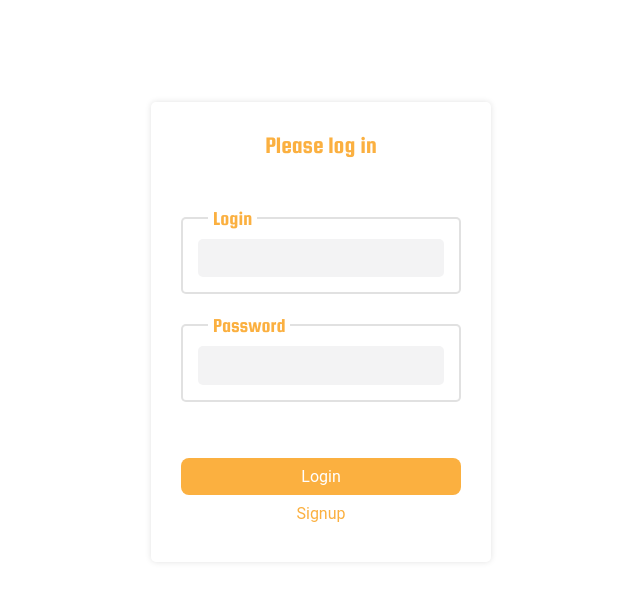
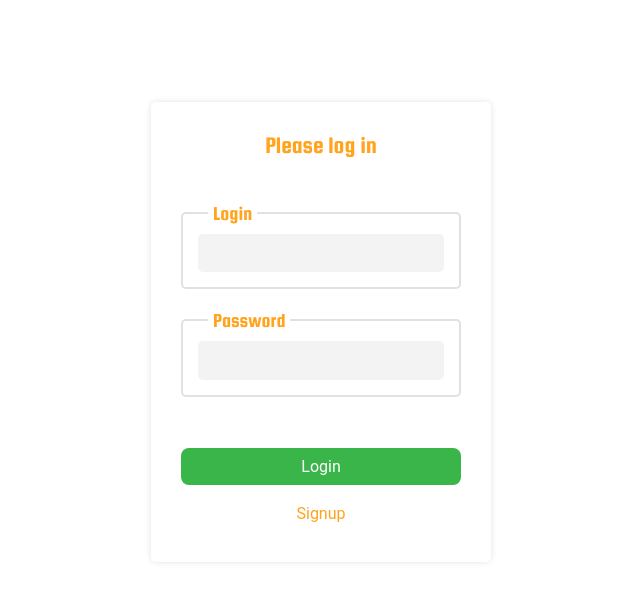
Before and after one commit to sergrage/monsters_invasion_defense_game, a React (Vite) app in the folder packages/client/: page /login in a window 1280 px wide. Shown: the top 602 px of the page, without its empty margins (319-959 px from the left). Built offline with nearby package versions, Linux system fonts and the light colour scheme; no server answers; a web font is replaced by a local one.

Commit message:
style: add extra label, btn transition, upd colors

```diff
--- a/packages/client/src/pages/login/style.module.scss
+++ b/packages/client/src/pages/login/style.module.scss
@@ -17,7 +17,7 @@
 }
 
 .title {
-  color: var(--primary-light);
+  color: var(--primary-strong);
   font-size: 24px;
   user-select: none;
 }
@@ -31,4 +31,5 @@
 .btns-wrapper {
   display: flex;
   flex-direction: column;
+  gap: 10px;
 }
--- a/packages/client/src/ui/button/style.module.scss
+++ b/packages/client/src/ui/button/style.module.scss
@@ -4,15 +4,41 @@
   height: 37px;
   border-radius: 8px;
   color: var(--white);
-  background-color: var(--primary-light);
+  background-color: var(--positive);
   transition:
     box-shadow var(--transition-bezier),
-    background-color var(--transition-bezier);
+    background-color var(--transition-bezier),
+    letter-spacing 200ms ease-in-out;
 
   &.transparent {
     background-color: transparent;
-    color: var(--primary-light);
-    transition: text-shadow var(--transition-bezier);
+    color: var(--primary-strong);
+    transition:
+      letter-spacing 200ms ease-in-out,
+      color 200ms ease-in-out;
+
+    &:before,
+    &:after {
+      display: block;
+      position: absolute;
+      content: " ";
+      width: 0%;
+      height: 2px;
+      transition:
+        width 200ms ease-in-out,
+        background-color 200ms ease-in-out;
+      background-color: #ff990000;
+    }
+
+    &:before {
+      right: 68%;
+      bottom: calc(50% - 1px);
+    }
+
+    &:after {
+      left: 68%;
+      bottom: calc(50% - 1px);
+    }
   }
 
   &.dangerous {
@@ -21,10 +47,19 @@
 
   &:hover {
     box-shadow: 0px 0px 5px 0px var(--shadow-strong);
+    letter-spacing: 3px;
 
     &.transparent {
       box-shadow: 0px 0px 0px 0px var(--black);
-      text-shadow: 0px 0px 0.7px var(--shadow-strong);
+      letter-spacing: 3px;
+      color: #ff9900;
+
+      &:hover:after,
+      &:hover:before {
+        transition: width 250ms ease-in-out;
+        background-color: #ff9900;
+        width: 30%;
+      }
     }
   }
 
@@ -33,7 +68,8 @@
 
     &.transparent {
       box-shadow: 0px 0px 0px 0px var(--black);
-      text-shadow: 0px 0px 0.2px var(--shadow-strong);
+      letter-spacing: 5px;
+      color: rgb(180, 211, 43);
     }
   }
 
--- a/packages/client/src/ui/input/style.module.scss
+++ b/packages/client/src/ui/input/style.module.scss
@@ -14,6 +14,10 @@
   &.error {
     border-color: var(--danger);
   }
+
+  &:hover .label {
+    letter-spacing: 3px;
+  }
 }
 
 .label {
@@ -23,8 +27,10 @@
   padding: 0px 5px;
   font-family: "Squada One";
   font-size: 20px;
-  color: var(--primary-light);
+  color: var(--primary-strong);
+  text-align: center;
   background-color: var(--white);
+  transition: letter-spacing 200ms ease-in-out;
   user-select: none;
 }
 
```
